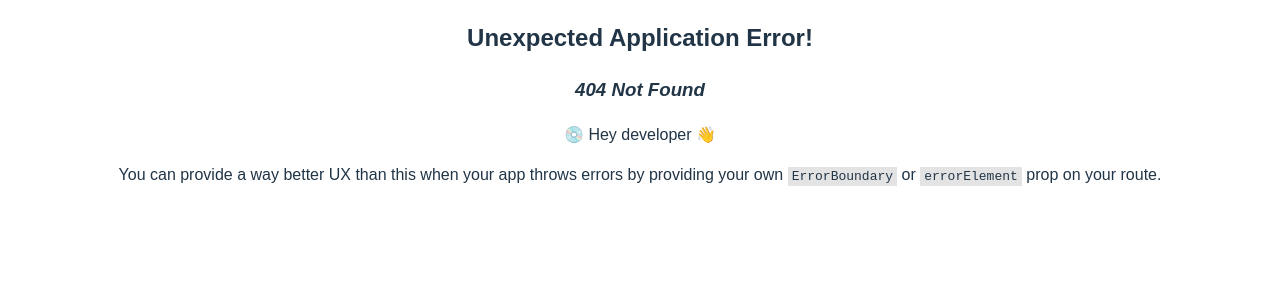
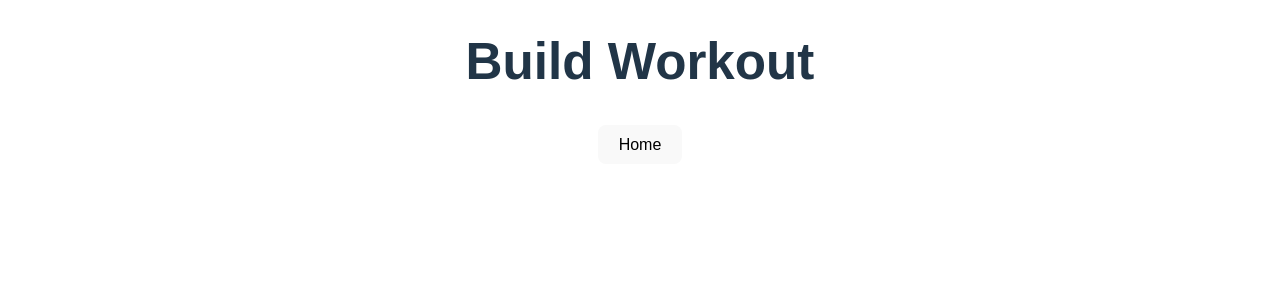
Before and after one commit to BenHumanBenchmarkProject/HumanBenchmark, a React (Vite) app in the folder front-end/: page /build-workout in a window 1280 px wide. Before the commit this address had no page. Shown: the top 300 px of the page. Built offline with nearby package versions, Linux system fonts and the light colour scheme.

Commit message:
[HumanBenchmark][Frontend] add basic routing

```diff
--- /dev/null
+++ b/front-end/src/BuildWorkoutPage/BuildWorkoutPage.jsx
@@ -0,0 +1,14 @@
+import "./BuildWorkoutPage.css"
+import {Link} from "react-router"
+
+const BuildWorkoutPage = () =>{
+    return(
+        <div>
+            <h1>Build Workout</h1>
+            <Link to={"/"}><button>Home</button></Link>
+        </div>
+
+    )
+}
+
+export default BuildWorkoutPage
--- a/front-end/src/HomePage/HomePage.jsx
+++ b/front-end/src/HomePage/HomePage.jsx
@@ -54,9 +54,9 @@ const HomePage = () =>{
             <main className="main-content">
               <div className="top-buttons">
                 <Link to={"/leaderboard"}><button>LEADER BOARD</button></Link>
-                <button>BUILD WORKOUT</button>
+                <Link to ={"/build-workout"}><button>BUILD WORKOUT</button></Link>
                 <Link to={"/log-workout"}><button>LOG WORKOUT</button></Link>
-                <button>TAKE TEST</button>
+
               </div>
 
               <section className="diagram-section">
--- a/front-end/src/LeaderboardPage/LeaderboardPage.jsx
+++ b/front-end/src/LeaderboardPage/LeaderboardPage.jsx
@@ -1,9 +1,11 @@
 import "./LeaderboardPage.css"
+import {Link} from "react-router"
 
 const LeaderboardPage = () => {
     return (
         <div>
             <h1>Leaderboard</h1>
+            <Link to={"/"}><button>Home</button></Link>
         </div>
     )
 }
--- a/front-end/src/LogWorkoutPage/LogWorkoutPage.jsx
+++ b/front-end/src/LogWorkoutPage/LogWorkoutPage.jsx
@@ -1,8 +1,13 @@
 import "./LogWorkoutPage.css";
+import {Link} from "react-router";
 
 const LogWorkoutPage = () => {
     return(
-        <h1>Log Workout</h1>
+        <div>
+            <h1>Log Workout</h1>
+            <Link to={"/"}><button>Home</button></Link>
+        </div>
+
     )
 }
 
--- a/front-end/src/main.jsx
+++ b/front-end/src/main.jsx
@@ -7,6 +7,7 @@ import HomePage from './HomePage/HomePage.jsx'
 import LeaderboardPage from './LeaderboardPage/LeaderboardPage.jsx'
 import {BrowserRouter} from 'react-router'
 import LogWorkoutPage from './LogWorkoutPage/LogWorkoutPage.jsx'
+import BuildWorkoutPage from './BuildWorkoutPage/BuildWorkoutPage.jsx'
 
 const routes = createBrowserRouter([
   {
@@ -20,6 +21,10 @@ const routes = createBrowserRouter([
   {
     path: "/log-workout",
     element: <LogWorkoutPage/>
+  },
+  {
+    path: "/build-workout",
+    element: <BuildWorkoutPage/>
   }
 ])
 
```
Also changed, not shown: front-end/src/BuildWorkoutPage/BuildWorkoutPage.css (added).
